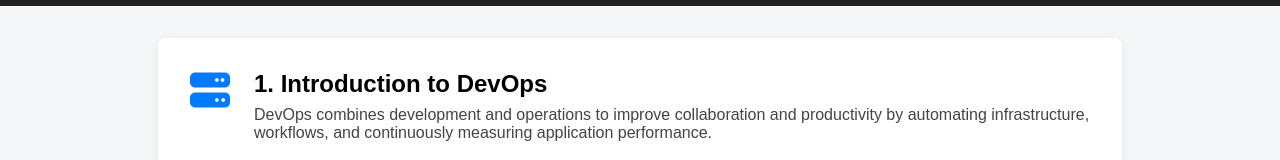
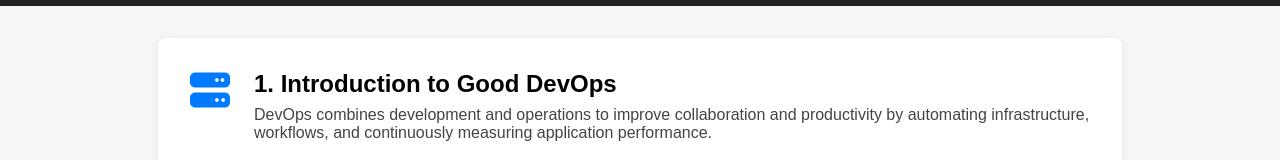
Before and after one commit to Junaid25072003/jenkins-website, a plain HTML site: page index.html in a window 1280 px wide. Shown: the part 150-310 px from the top of the page. Drawn offline with Linux system fonts and the light colour scheme.

Commit message:
second Commit

```diff
--- a/index.html
+++ b/index.html
@@ -26,7 +26,7 @@
         <div class="tutorial-section">
             <i class="fas fa-server"></i>
             <div class="tutorial-content">
-                <h2>1. Introduction to DevOps</h2>
+                <h2>1. Introduction to Good DevOps</h2>
                 <p>DevOps combines development and operations to improve collaboration and productivity by automating infrastructure, workflows, and continuously measuring application performance.</p>
             </div>
         </div>
```
